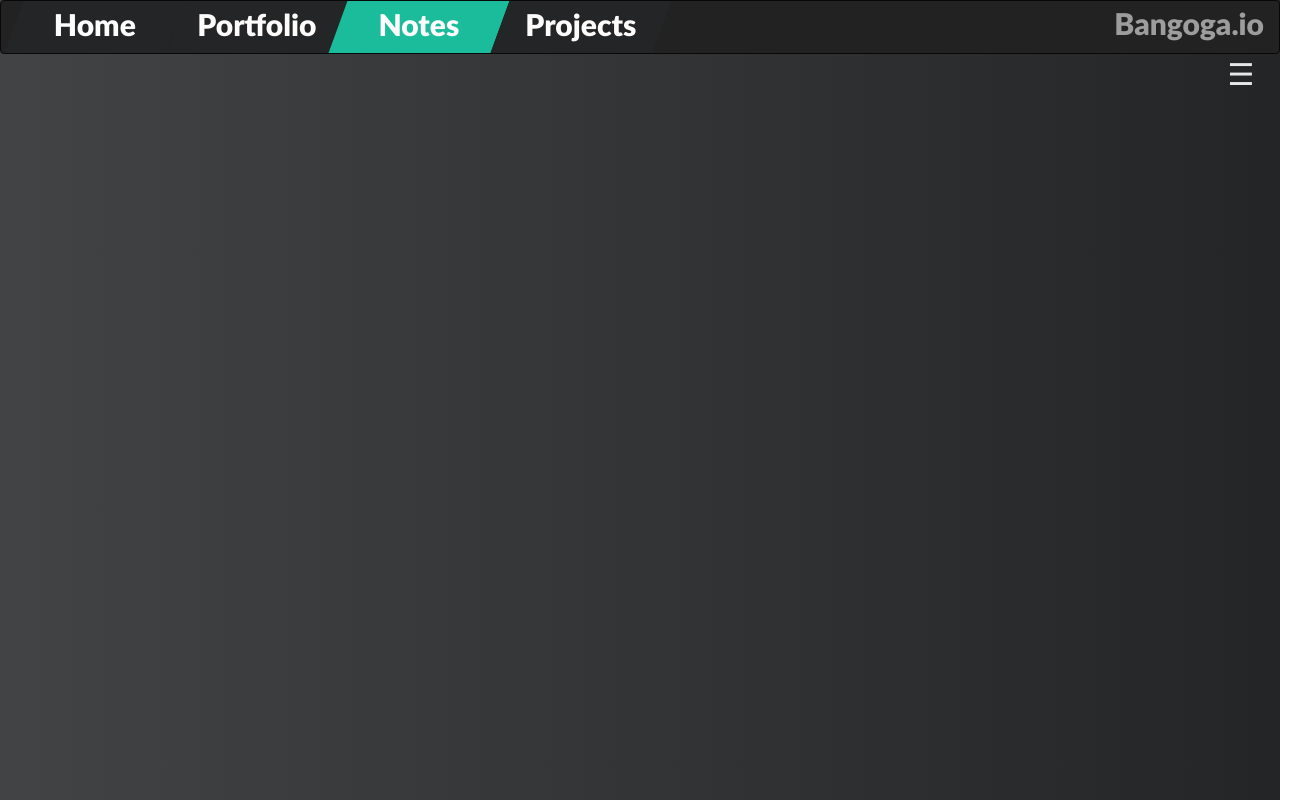
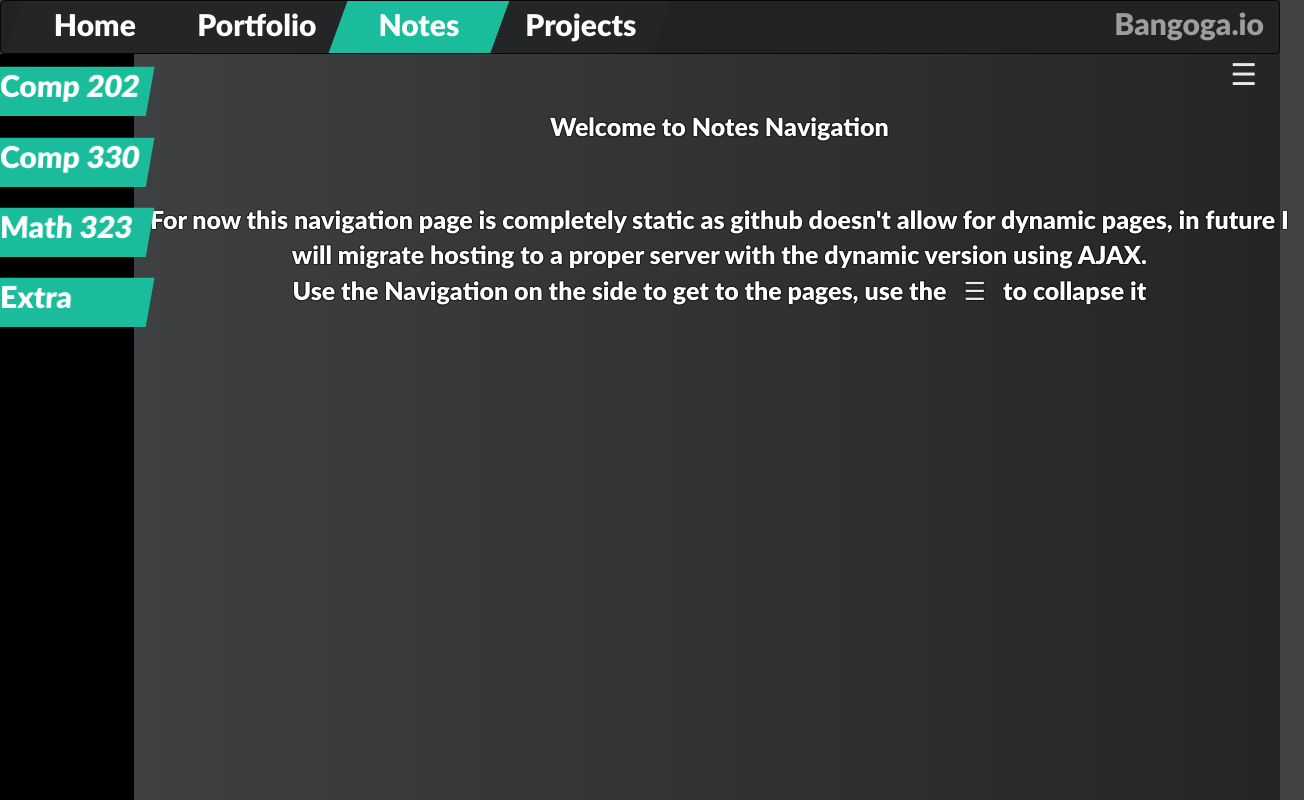
Before and after one commit to bangoga/bangoga.github.io, a plain HTML site: page sidebar.html in a window 1280 px wide. Shown: the top 800 px of the page, 1304 px wide, since content can reach past the window. Drawn offline with nearby package versions, Linux system fonts and the light colour scheme; files whose address does not match are found by name.

Commit message:
New Page 0.4V
Try on dynamic

```diff
--- a/css/style.css
+++ b/css/style.css
@@ -40,6 +40,7 @@ li.rz_Rside_btn{
   margin-bottom:15%;
   margin-top:10%;
   transition: width 0.2s;
+  cursor:pointer;
 }
 li.rz_Rside_btn:hover{
 	width: 180px;
@@ -354,12 +355,13 @@ h4.rz_boxh{
     float: left;
     background-color:rgba(0,0,0,1.00);
 	float: left;
-    height:100%;
+    height:120%;
 	width:0%;
 	z-index: 1;
     top: 0;
     left: 0;
     transition: 1s;
+	ease: 2s;
 }
 
 .sidenav a:hover {
@@ -371,9 +373,24 @@ h4.rz_boxh{
     display: block;
     transition: 1s;
 }
-html,
-body,
-.container {
-  height: 100%;
-  margin: 0;
+html, body {
+  margin:0;
+  padding:0;
+  height:100%;
 }
+
+p.rzNormalp{
+
+		color: #fff;
+    text-shadow: #000 0px 0px 1px,   #000 0px 0px 1px,   #000 0px 0px 1px,
+             #000 0px 0px 1px,   #000 0px 0px 1px,   #000 0px 0px 1px;
+    -webkit-font-smoothing: antialiased;
+
+  font-family:myFirstFont;
+  display:block;
+  text-decoration:none;
+  color:rgba(255,255,255,1.00);
+  font-size:25px;
+  margin-top:5%;
+  text-align:center;
+}
--- a/sidebar.html
+++ b/sidebar.html
@@ -1,6 +1,7 @@
 <!DOCTYPE html>
 <html lang="en">
 <head>
+<script src="https://ajax.googleapis.com/ajax/libs/jquery/3.2.1/jquery.min.js"></script>
 <meta charset="utf-8">
 <meta http-equiv="X-UA-Compatible" content="IE=edge">
 <meta name="viewport" content="width=device-width, initial-scale=1">
@@ -39,16 +40,26 @@
 
 <div id="mySidenav" class="sidenav">
  <ul>
-  <li class="rz_Rside_btn" id="b1"><a href="default.asp"><p class="rz_sp">Comp 202</p></a></li>
+  <li class="rz_Rside_btn" id="b1"><p class="rz_sp">Comp 202</p></li>
   <li class="rz_Rside_btn" id="b2"><a href="news.asp"><p class="rz_sp">Comp 330</p></a></li>
   <li class="rz_Rside_btn" id="b3"><a href="contact.asp"><p class="rz_sp">Math 323</p></a></li>
   <li class="rz_Rside_btn" id="b4"><a href ="about.asp"><p class="rz_sp">Extra</p></a></li>
 </ul>
 </div>
 <div id="main">
+	<div id="mainPdf">
   <span style="color:rgba(232,232,232,1.00);margin-right:2%;float:right;font-size:30px;cursor:pointer" onclick="openNav()">&#9776;</span>
+   <!-- <embed src="MATH 323 Winter 2017 Course Information.pdf"  style="margin-left:9%;margin-top:2%" width="80%" height="600px"/>-->
+
+
+     	<div class="container" id="div1">
+          <p class="rzNormalp">Welcome to Notes Navigation</p>
+          <p class="rzNormalp">For now this navigation page is completely static as github doesn't allow for dynamic pages, in future I will migrate hosting to a proper server with the dynamic version using AJAX.<br> Use the Navigation on the side to get to the pages, use the <span style="color:rgba(232,232,232,1.00);margin-left:1%;margin-right:1%;cursor:pointer" >&#9776;</span> to collapse it</p>
+
+
+   	</div>
+    </div>
 </div>
-
 <script>
 function openNav() {
 	var x = document.getElementById("b1");
@@ -76,6 +87,25 @@ function closeNav() {
     document.getElementById("main").style.marginLeft= "0";
     document.body.style.backgroundColor = "white";
 }
+
+function comp330(){
+	document.getElementById("mySidenav").style.width = "0";
+    document.getElementById("main").style.marginLeft= "0";
+    document.body.style.backgroundColor = "white";
+
+  	document.getElementById("mainPdf").style.display="none";
+}
+
+ window.onload = openNav();
+
+$(document).ready(function(){
+    $("#b1").click(function(){
+        $("#div1").empty();
+	    $("#div1").load("extra.html");
+    });
+});
+
+
 </script>
 
 
```
Also changed, not shown: extra.html (added, +12 -0 lines), 1 other file.
